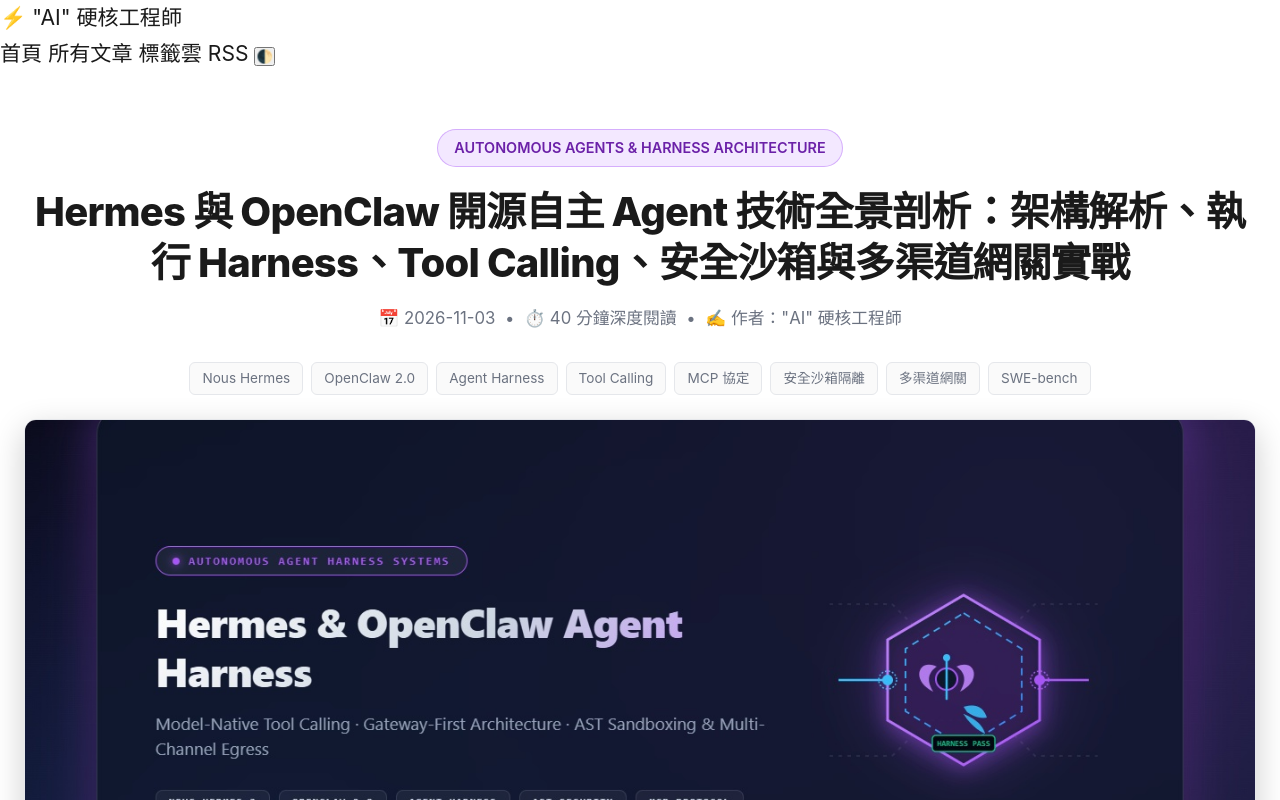
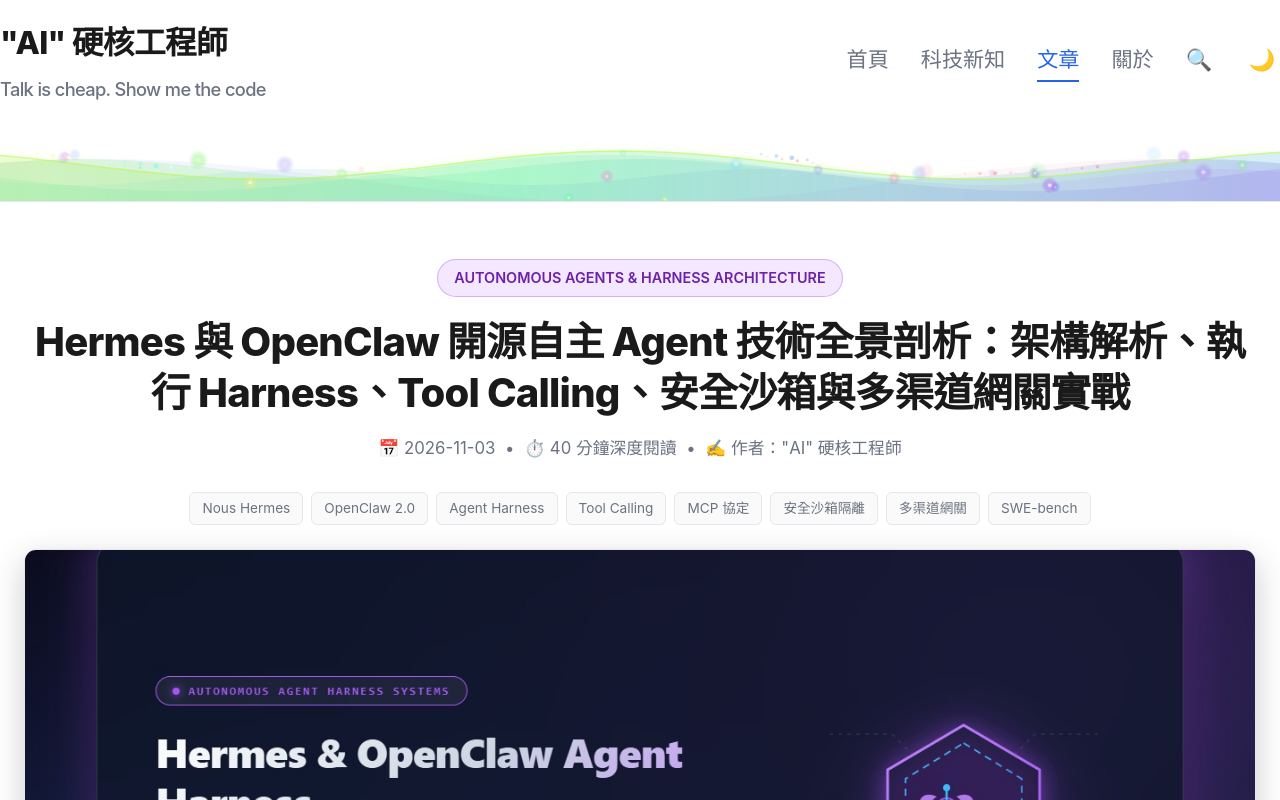
Before and after one commit to Robert-cYc/HardcoreEngr, a plain HTML site: page ai-and-harness-engineering-guide.html in a window 1280 px wide. Shown: the top 800 px of the page. Drawn offline with nearby package versions, Linux system fonts and the light colour scheme.

Commit message:
fix: restore standard site-header, search overlay, and navigation menu for Hermes and Fluent Design guides

```diff
--- a/ai-and-harness-engineering-guide.html
+++ b/ai-and-harness-engineering-guide.html
@@ -271,22 +271,36 @@
 </head>
 <body>
 
-  <!-- Top Navigation -->
-  <nav class="site-nav">
-    <div class="nav-container">
-      <a href="./index.html" class="nav-logo">
-        <span class="logo-icon">⚡</span>
-        <span class="logo-text">"AI" 硬核工程師</span>
-      </a>
-      <div class="nav-links">
+    <!-- =============== Header =============== -->
+  <header class="site-header" id="top">
+    <div aria-hidden="true" class="waves">
+      <canvas id="wave-canvas"></canvas>
+    </div>
+    <div class="container header-inner">
+      <div class="logo">
+        <div>"AI" 硬核工程師</div>
+        <div class="tagline">Talk is cheap. Show me the code</div>
+      </div>
+      <button aria-expanded="false" aria-label="選單" class="menu-toggle"><span></span><span></span><span></span></button>
+      <nav class="nav">
         <a href="./index.html">首頁</a>
-        <a href="./articles.html">所有文章</a>
-        <a href="./tags.html">標籤雲</a>
-        <a href="./feed.xml" target="_blank" title="RSS 訂閱">RSS</a>
-        <button id="themeToggle" class="theme-btn" aria-label="切換主題">🌓</button>
-      </div>
+        <a href="./tech-news.html">科技新知</a>
+        <a class="active" href="./articles.html">文章</a>
+        <a href="./about.html">關於</a>
+        <a aria-label="搜尋" class="nav-search-toggle" href="#">🔍</a>
+        <a aria-label="切換深淺色模式" class="theme-toggle" href="#" id="theme-toggle">🌙</a>
+      </nav>
     </div>
-  </nav>
+  </header>
+
+  <!-- =============== Search Overlay =============== -->
+  <div class="search-overlay">
+    <div class="search-container">
+      <input autocomplete="off" placeholder="搜尋文章..." type="text"/>
+      <div class="search-results"></div>
+      <div class="search-close">按 Esc 關閉</div>
+    </div>
+  </div>
 
   <main class="container">
     <article class="article-container">
@@ -936,14 +950,20 @@ python -m vllm.entrypoints.openai.api_server \
   </script>
 
   <!-- Global Footer -->
-  <footer class="site-footer">
-    <div class="footer-container">
-      <div class="footer-bottom">
-        <p>&copy; 2026 "AI" 硬核工程師. All rights reserved.</p>
-        <p>探索 AI、自主 Agent、Harness 架構與最前沿工程實戰。</p>
+    <footer class="site-footer">
+    <div class="container footer-inner">
+      <div class="footer-left">
+        <div>"AI" 硬核工程師</div>
+        <div class="footer-tagline">Talk is cheap. Show me the code.</div>
+      </div>
+      <div class="footer-right">
+        <div>© 2026 "AI" 硬核工程師. All rights reserved.</div>
       </div>
     </div>
   </footer>
 
+  <script src="./js/wave.js"></script>
+  <script src="./js/script.js"></script>
+
 </body>
 </html>
```
Also changed, not shown: windows-fluent-design-guide.html (+39 -19 lines), 1 other file.
